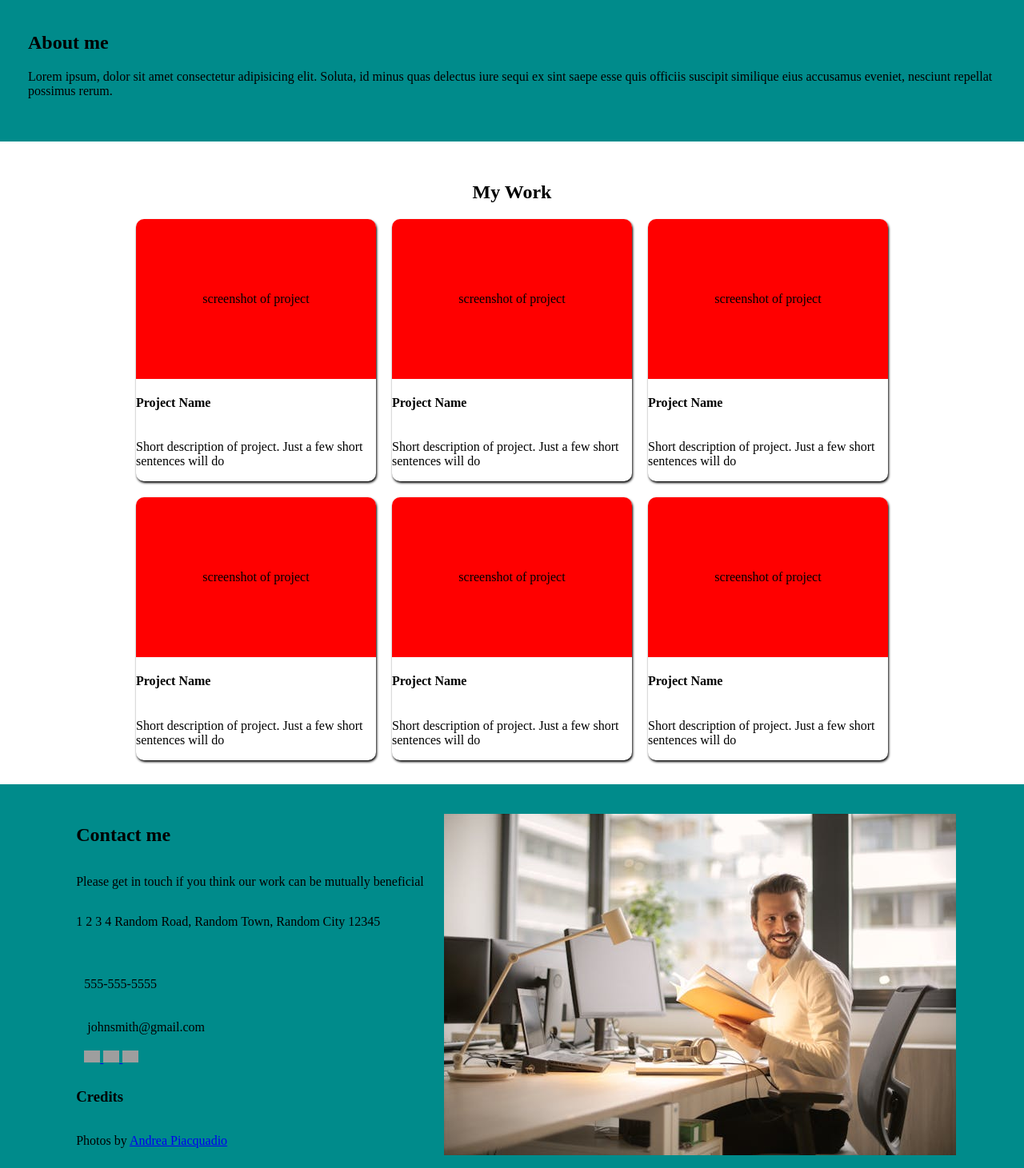
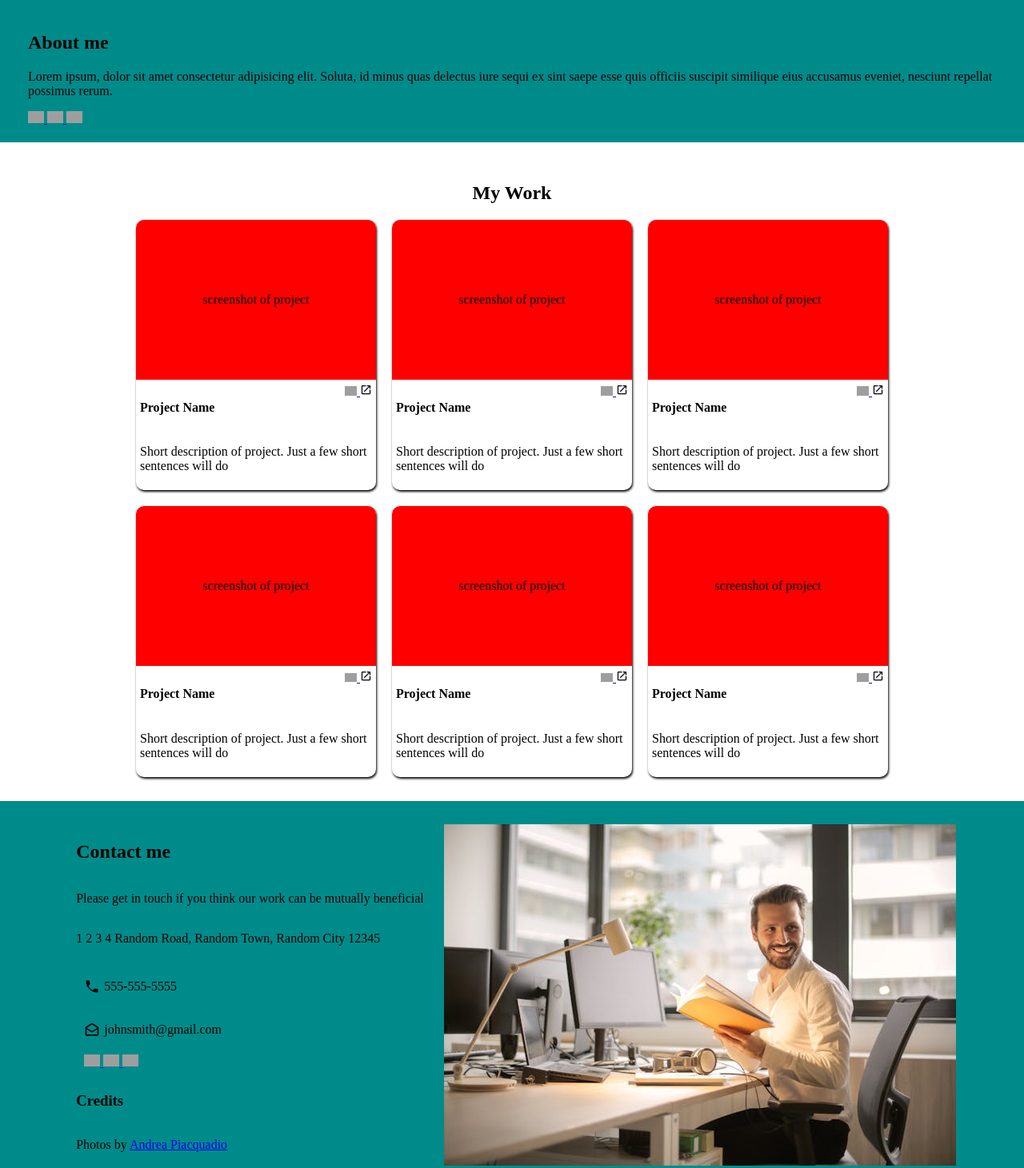
Before and after one commit to Aramez-0/odin-homepage-project, a plain HTML site: page index.html in a window 1280 px wide. Shown: the top 1461 px of the page at 80% size. Drawn offline with Linux system fonts and the light colour scheme; grey boxes are pictures that could not be loaded.

Commit message:
All images added

```diff
--- a/index.html
+++ b/index.html
@@ -21,9 +21,15 @@
                     nesciunt repellat possimus rerum.
                 </p>
                 <div class="offsite-links-container">
-                    <a href="http://"><img src="" alt=""></a>
-                    <a href="http://"><img src="" alt=""></a>
-                    <a href="http://"><img src="" alt=""></a>
+                    <a target="_blank" rel="noopener noreferrer" href="https://github.com/">
+                        <img src="https://cdn.jsdelivr.net/gh/devicons/devicon@latest/icons/github/github-original.svg" />
+                    </a>
+                    <a target="_blank" rel="noopener noreferrer" href="https://x.com">
+                        <img src="https://cdn.jsdelivr.net/gh/devicons/devicon@latest/icons/twitter/twitter-original.svg" />
+                    </a>
+                    <a target="_blank" rel="noopener noreferrer" href="https://www.linkedin.com/">
+                        <img src="https://cdn.jsdelivr.net/gh/devicons/devicon@latest/icons/linkedin/linkedin-original.svg" />
+                    </a>
                 </div>
             </div>
         </header>
@@ -36,8 +42,10 @@
                         <div class="name-link-container">
                             <h4>Project Name</h4>
                             <div class="project-links-container">
-                                <img src="" alt="">
-                                <img src="" alt="">
+                                <a target="_blank" rel="noopener noreferrer" href="https://github.com/">
+                                    <img src="https://cdn.jsdelivr.net/gh/devicons/devicon@latest/icons/github/github-original.svg" />
+                                </a>
+                                <img src="img/open-in-new.svg" alt="">
                             </div>
                         </div>
                         <p>Short description of project. Just a few short sentences will do</p>
@@ -49,8 +57,10 @@
                         <div class="name-link-container">
                             <h4>Project Name</h4>
                             <div class="project-links-container">
-                                <img src="" alt="">
-                                <img src="" alt="">
+                                <a target="_blank" rel="noopener noreferrer" href="https://github.com/">
+                                    <img src="https://cdn.jsdelivr.net/gh/devicons/devicon@latest/icons/github/github-original.svg" />
+                                </a>
+                                <img src="img/open-in-new.svg" alt="">
                             </div>
                         </div>
                         <p>Short description of project. Just a few short sentences will do</p>
@@ -62,8 +72,10 @@
                         <div class="name-link-container">
                             <h4>Project Name</h4>
                             <div class="project-links-container">
-                                <img src="" alt="">
-                                <img src="" alt="">
+                                <a target="_blank" rel="noopener noreferrer" href="https://github.com/">
+                                    <img src="https://cdn.jsdelivr.net/gh/devicons/devicon@latest/icons/github/github-original.svg" />
+                                </a>
+                                <img src="img/open-in-new.svg" alt="">
                             </div>
                         </div>
                         <p>Short description of project. Just a few short sentences will do</p>
@@ -75,8 +87,10 @@
                         <div class="name-link-container">
                             <h4>Project Name</h4>
                             <div class="project-links-container">
-                                <img src="" alt="">
-                                <img src="" alt="">
+                                <a target="_blank" rel="noopener noreferrer" href="https://github.com/">
+                                    <img src="https://cdn.jsdelivr.net/gh/devicons/devicon@latest/icons/github/github-original.svg" />
+                                </a>
+                                <img src="img/open-in-new.svg" alt="">
                             </div>
                         </div>
                         <p>Short description of project. Just a few short sentences will do</p>
@@ -88,8 +102,10 @@
                         <div class="name-link-container">
                             <h4>Project Name</h4>
                             <div class="project-links-container">
-                                <img src="" alt="">
-                                <img src="" alt="">
+                                <a target="_blank" rel="noopener noreferrer" href="https://github.com/">
+                                    <img src="https://cdn.jsdelivr.net/gh/devicons/devicon@latest/icons/github/github-original.svg" />
+                                </a>
+                                <img src="img/open-in-new.svg" alt="">
                             </div>
                         </div>
                         <p>Short description of project. Just a few short sentences will do</p>
@@ -101,8 +117,10 @@
                         <div class="name-link-container">
                             <h4>Project Name</h4>
                             <div class="project-links-container">
-                                <img src="" alt="">
-                                <img src="" alt="">
+                                <a target="_blank" rel="noopener noreferrer" href="https://github.com/">
+                                    <img src="https://cdn.jsdelivr.net/gh/devicons/devicon@latest/icons/github/github-original.svg" />
+                                </a>
+                                <img src="img/open-in-new.svg" alt="">
                             </div>
                         </div>
                         <p>Short description of project. Just a few short sentences will do</p>
@@ -116,26 +134,26 @@
                 <p>Please get in touch if you think our work can be mutually beneficial</p>
                 <p>1 2 3 4 Random Road, Random Town, Random City 12345</p>
                 <div class="icon-text-container">
-                    <img src="" alt="">
+                    <img src="img/phone.svg" alt="">
                     <p>555-555-5555</p>
                 </div>
                 <div class="icon-text-container">
-                    <img src="" alt="">
+                    <img src="img/email-open-outline.svg" alt="">
                     johnsmith@gmail.com
                 </div>
                 <div class="offsite-links-container">
-                    <a href="https://github.com/">
+                    <a target="_blank" rel="noopener noreferrer" href="https://github.com/">
                         <img src="https://cdn.jsdelivr.net/gh/devicons/devicon@latest/icons/github/github-original.svg" />
                     </a>
-                    <a href="https://x.com">
+                    <a target="_blank" rel="noopener noreferrer" href="https://x.com">
                         <img src="https://cdn.jsdelivr.net/gh/devicons/devicon@latest/icons/twitter/twitter-original.svg" />
                     </a>
-                    <a href="https://www.linkedin.com/">
+                    <a target="_blank" rel="noopener noreferrer" href="https://www.linkedin.com/">
                         <img src="https://cdn.jsdelivr.net/gh/devicons/devicon@latest/icons/linkedin/linkedin-original.svg" />
                     </a>
                 </div>
                 <h3>Credits</h3>
-                <p>Photos by <a href="https://www.pexels.com/@olly/" target="_blank" rel="noopener noreferrer" >Andrea Piacquadio</a></p>
+                <p>Photos by <a target="_blank" rel="noopener noreferrer" href="https://www.pexels.com/@olly/">Andrea Piacquadio</a></p>
             </div>
             <img class="photo"
             srcset="img/pexels-olly-927022-footer.jpg 1000w"
--- a/style.css
+++ b/style.css
@@ -89,6 +89,10 @@ main {
     border-top-right-radius: 10px;
 }
 
+.project-info {
+    padding: 5px;
+}
+
 .project h4 {
     width: fit-content;
 }
@@ -99,7 +103,7 @@ main {
 }
 
 .project-links-container img {
-    width: 10px;
+    width: 15px;
 }
 
 .name-link-container {
@@ -119,3 +123,12 @@ footer {
     display: flex;
     flex-direction: column;
 }
+
+.icon-text-container {
+    display: flex;
+    gap: 5px;
+}
+
+.icon-text-container img {
+    width: 20px;
+}
```
Also changed, not shown: img/email-open-outline.svg (added), img/open-in-new.svg (added), img/phone.svg (added).
